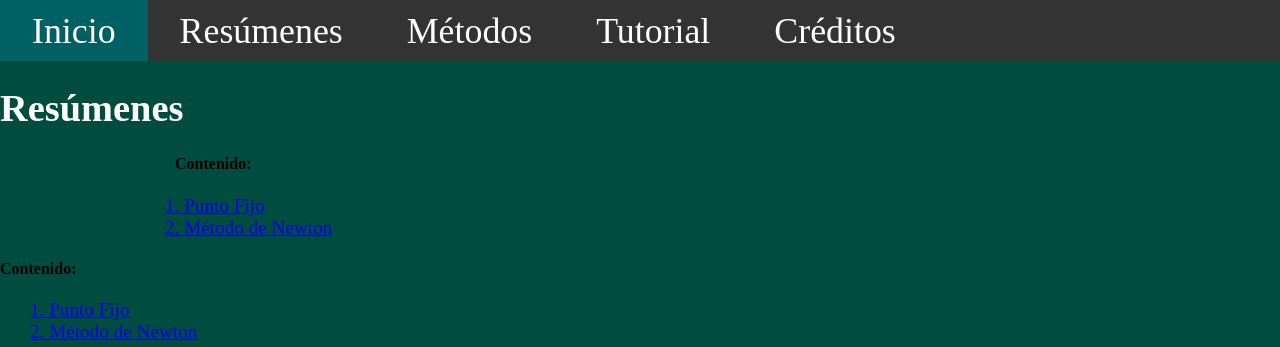
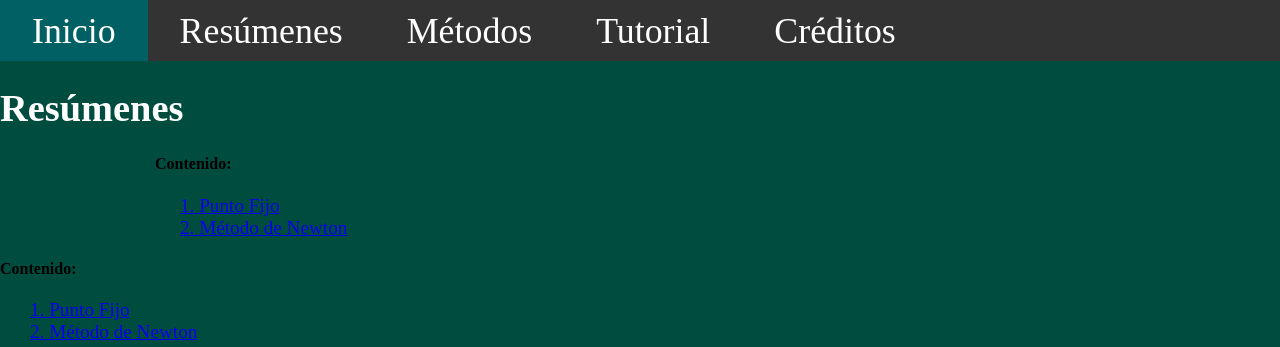
Before and after one commit to mucinoab/MII, a Django app: page /resumenes/ in a window 1280 px wide. Shown: the top 347 px of the page. Run offline with Django 3.2, Linux system fonts and the light colour scheme.

Commit message:
Update resumenes.html

```diff
--- a/templates/resumenes.html
+++ b/templates/resumenes.html
@@ -10,9 +10,9 @@
         <div class="w3-text-grey" id="Resumenes">
             <!-- Indice computadora -->
             <div class="w3-hide-small">
-                <h4 style="margin-left: 175px"> Contenido: </h4>
-                <a style="margin-left: 165px; font-size: larger;"  href="#Punto_Fijo">1. Punto Fijo</a> </br>
-                <a style="margin-left: 165px; font-size: larger;"  href="#Newton">2. Método de Newton</a> </br>
+                <h4 style="margin-left: 155px"> Contenido: </h4>
+                <a style="margin-left: 180px; font-size: larger;"  href="#Punto_Fijo">1. Punto Fijo</a> </br>
+                <a style="margin-left: 180px; font-size: larger;"  href="#Newton">2. Método de Newton</a> </br>
             </div>
 
             <!-- Indice celular -->
```
